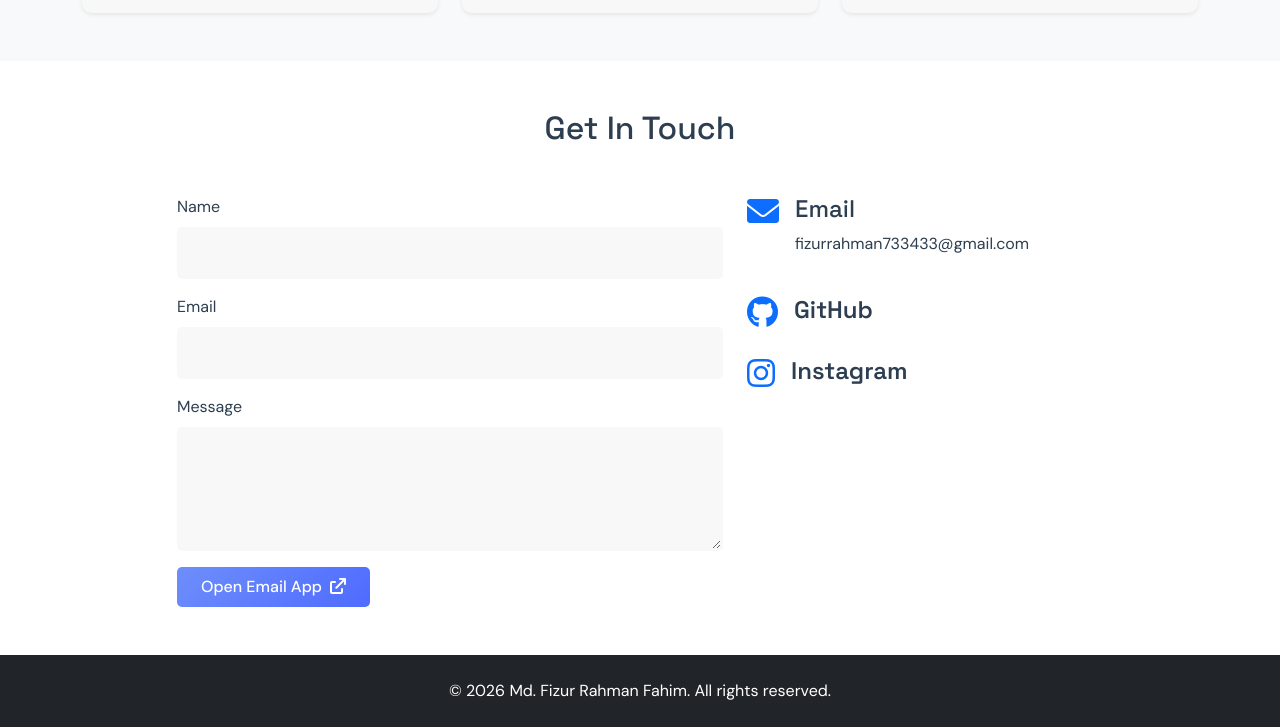
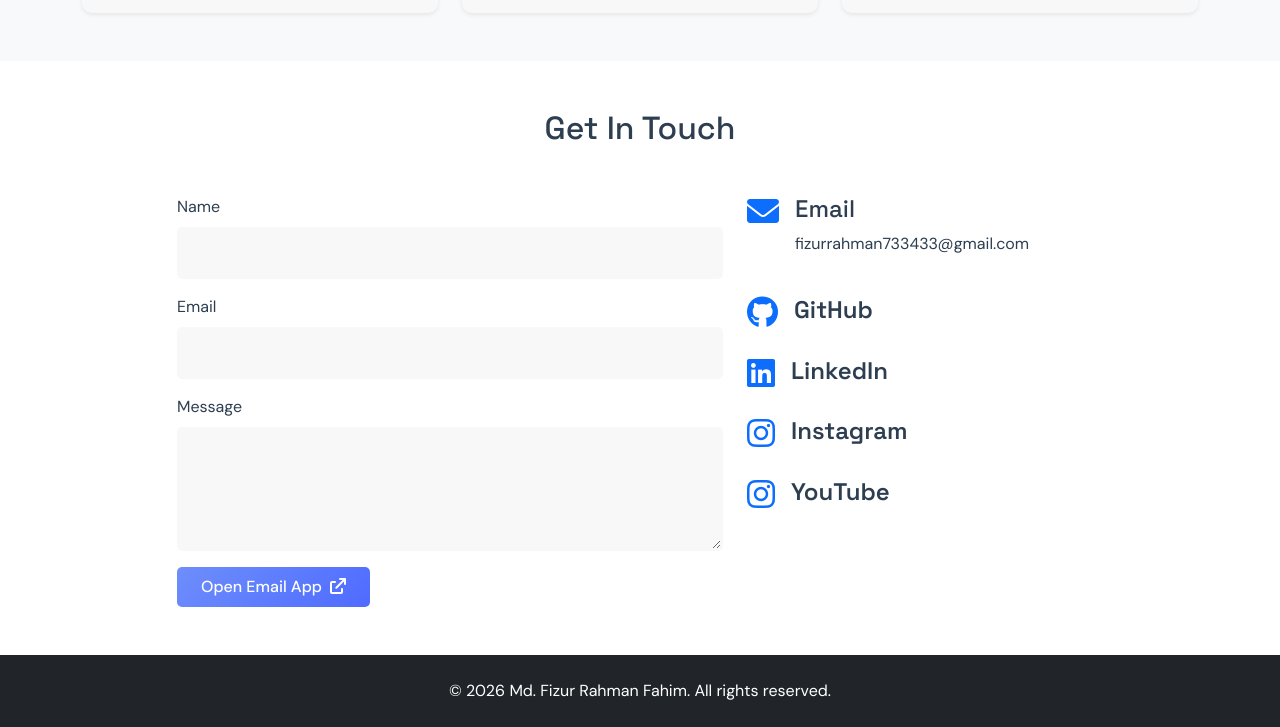
Before and after one commit to Fizur-Rahman-Fahim/Portfolio, a plain HTML site: page index.html in a window 1280 px wide. Shown: the part 5791-6518 px from the top of the page. Drawn offline with nearby package versions, Linux system fonts and the light colour scheme.

Commit message:
Youtube and Linkedin link added

```diff
--- a/index.html
+++ b/index.html
@@ -635,13 +635,27 @@
                         </div>
                     </div>
                     <div class="d-flex mb-4">
+                        <i class="fab fa-linkedin fa-2x text-primary me-3"></i>
+                        <a href="https://www.linkedin.com/in/md-fizur-rahman-fahim-8b446a3b4" target="_blank"
+                            rel="noopener noreferrer" aria-label="Visit Md. Fizur Rahman Fahim on LinkedIn" class="text-decoration-none">
+                            <h3 class="platform-name h4">LinkedIn</h3>
+                        </a>
+                    </div>
+                    <div class="d-flex mb-4">
                         <i class="fab fa-instagram fa-2x text-primary me-3"></i>
                         <a href="https://www.instagram.com/fizurrahmanfahim?igsh=MXV2M2szZHRuando" target="_blank"
                             rel="noopener noreferrer" aria-label="Visit Md. Fizur Rahman Fahim on Instagram" class="text-decoration-none">
                             <h3 class="platform-name h4">Instagram</h3>
                         </a>
+                    </div>
+                    <div class="d-flex mb-4">
+                        <i class="fab fa-instagram fa-2x text-primary me-3"></i>
+                        <a href="https://www.youtube.com/@fizurrahmanfahim" target="_blank"
+                            rel="noopener noreferrer" aria-label="Visit Md. Fizur Rahman Fahim on YouTube" class="text-decoration-none">
+                            <h3 class="platform-name h4">YouTube</h3>
+                        </a>
+                    </div>
 
-                    </div>
                 </div>
             </div>
         </div>
```
